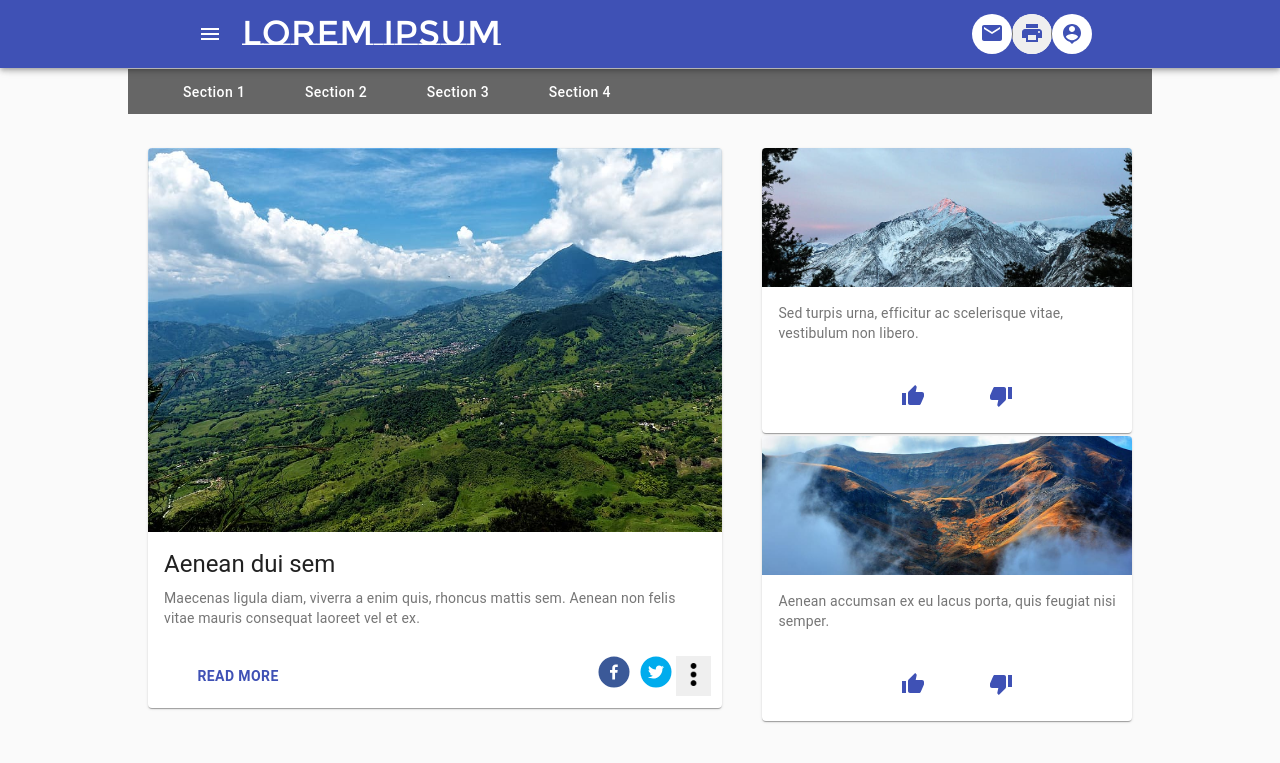
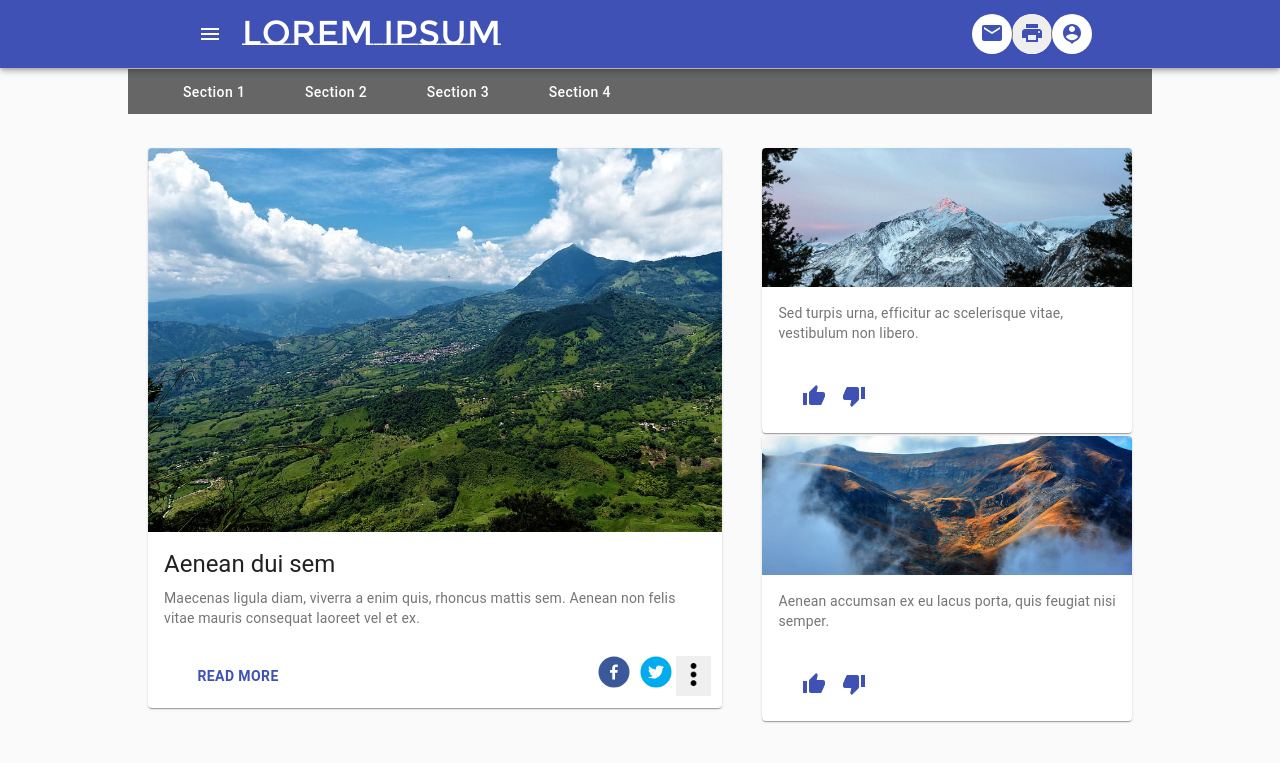
Before and after one commit to CodeRory/news, a React (Create React App) app: page / in a window 1280 px wide. Shown: the top 763 px of the page. Built offline with nearby package versions, Linux system fonts and the light colour scheme.

Commit message:
likesfixed

```diff
--- a/src/components/Bar/Bar2.js
+++ b/src/components/Bar/Bar2.js
@@ -10,24 +10,19 @@ import RssFeedIcon from '@material-ui/icons/RssFeed';
 import '../Bar/Bar.css';
 
 export default function SearchAppBar2() {
-
-
   return (
     <div className="bar2">
       <AppBar position="static" className="bar2" >
         <Toolbar>
           <ul className="socialmedia" style={{textDecoration: 'none'}}>
-            <a href="/#" ><FacebookIcon style={{textDecoration: 'none'}}/></a>
+            <a href="/#" ><FacebookIcon /></a>
             <a href="/#" ><InstagramIcon/></a>
             <a href="/#" ><TwitterIcon/></a>
             <a href="/#" ><RssFeedIcon/></a>
           </ul>
-        <div id="rory">
-          <div >© CodeRory</div>
-        </div>
-
-
-
+          <div id="rory">
+            <div >© CodeRory</div>
+          </div>
         </Toolbar>
       </AppBar>
     </div>
--- a/src/components/Cards/Cards3.js
+++ b/src/components/Cards/Cards3.js
@@ -93,11 +93,11 @@ export default function RecipeReviewCard() {
         </Typography>
       </CardContent>
       <CardActions disableSpacing>
-        <IconButton aria-label="add to favorites" style={{marginLeft:'28%'}}>
-          <AlertDialog title='You like this' icon=<ThumbUpIcon />/>
+        <IconButton aria-label="add to favorites" >
+          <AlertDialog title='You like this' icon=<ThumbUpIcon  />/>
         </IconButton>
-        <IconButton aria-label="add to favorites">
-          <AlertDialog title='You dislike this' icon=<ThumbDownIcon />/>
+        <IconButton aria-label="add to favorites" style={{ marginLeft: '-3rem'}}>
+          <AlertDialog title='You dislike this' icon=<ThumbDownIcon  />/>
         </IconButton>
 
       </CardActions>
@@ -113,16 +113,16 @@ export default function RecipeReviewCard() {
         image={land2}
         title=""
       />
-      <CardContent>
-        <Typography variant="h9" color="textSecondary" component="p">
+      <CardContent >
+        <Typography variant="h9" color="textSecondary" component="p" >
             Aenean accumsan ex eu lacus porta, quis feugiat nisi semper.
         </Typography>
       </CardContent>
-      <CardActions disableSpacing sytle={{display: 'flex', flexDirection: 'row', }}>
-        <IconButton aria-label="add to favorites" style={{marginLeft:'28%'}}>
+      <CardActions  sytle={{display: 'flex', flexDirection: 'row',   }}>
+        <IconButton aria-label="add to favorites" >
           <AlertDialog title='You like this' icon=<ThumbUpIcon />/>
         </IconButton>
-        <IconButton aria-label="add to favorites" >
+        <IconButton aria-label="add to favorites"  style={{ marginLeft: '-3rem'}}>
           <AlertDialog title='You dislike this' icon=<ThumbDownIcon /> />
         </IconButton>
       </CardActions>
```
Also changed, not shown: src/components/Cards/Cards2.js (+2 -10 lines).
